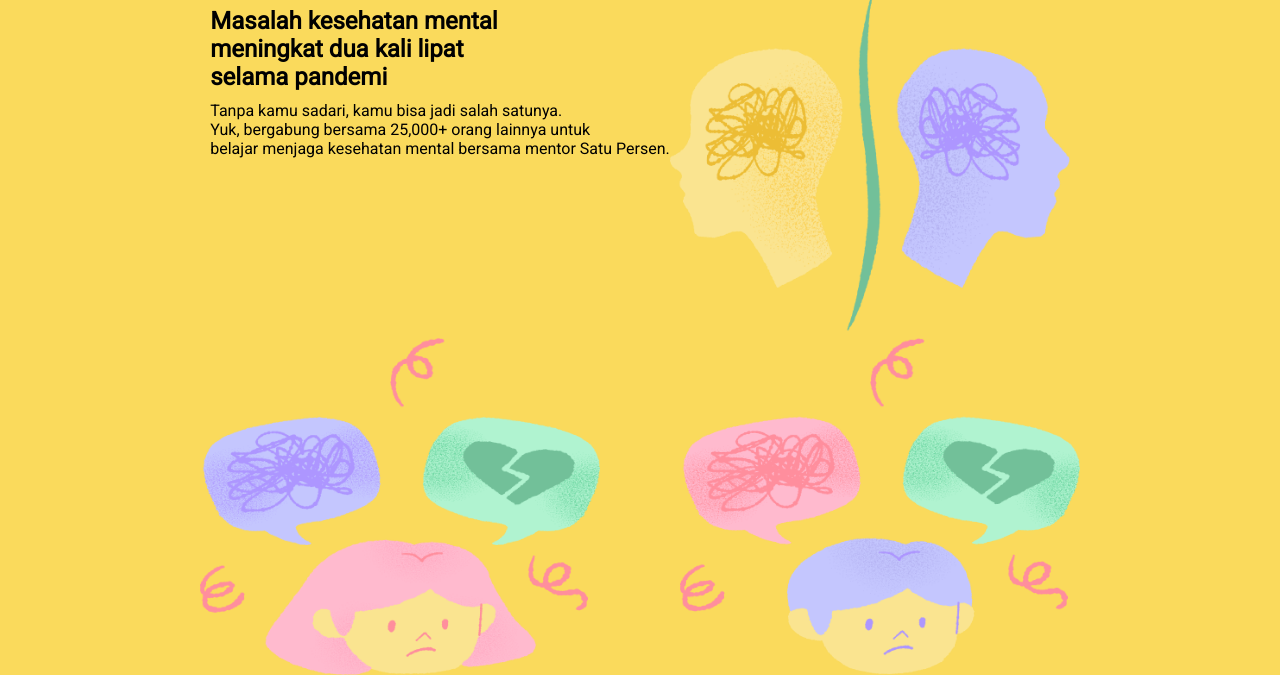
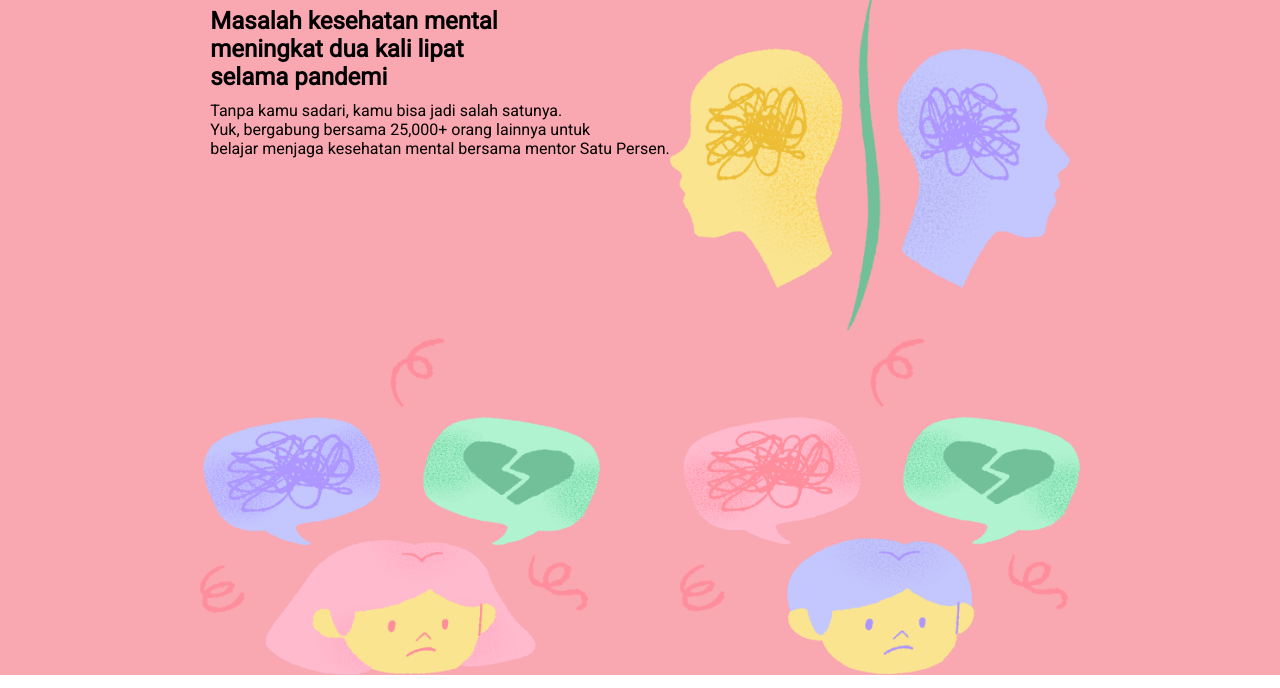
Before and after one commit to RevoU-FSSE-2/week-5-andra113, a plain HTML site: page index.html in a window 1280 px wide. Shown: the part 112-800 px from the top of the page. Drawn offline with Linux system fonts and the light colour scheme; a web font is replaced by a local one.

Commit message:
changed background color

```diff
--- a/styles.css
+++ b/styles.css
@@ -50,7 +50,7 @@
 }
 
 .container {
-    background-color:#Fada5c;
+    background-color:#F9A7B0;
     margin-top: -20px;
 }
 
```
Also changed, not shown: index.html (+0 -1 lines).
